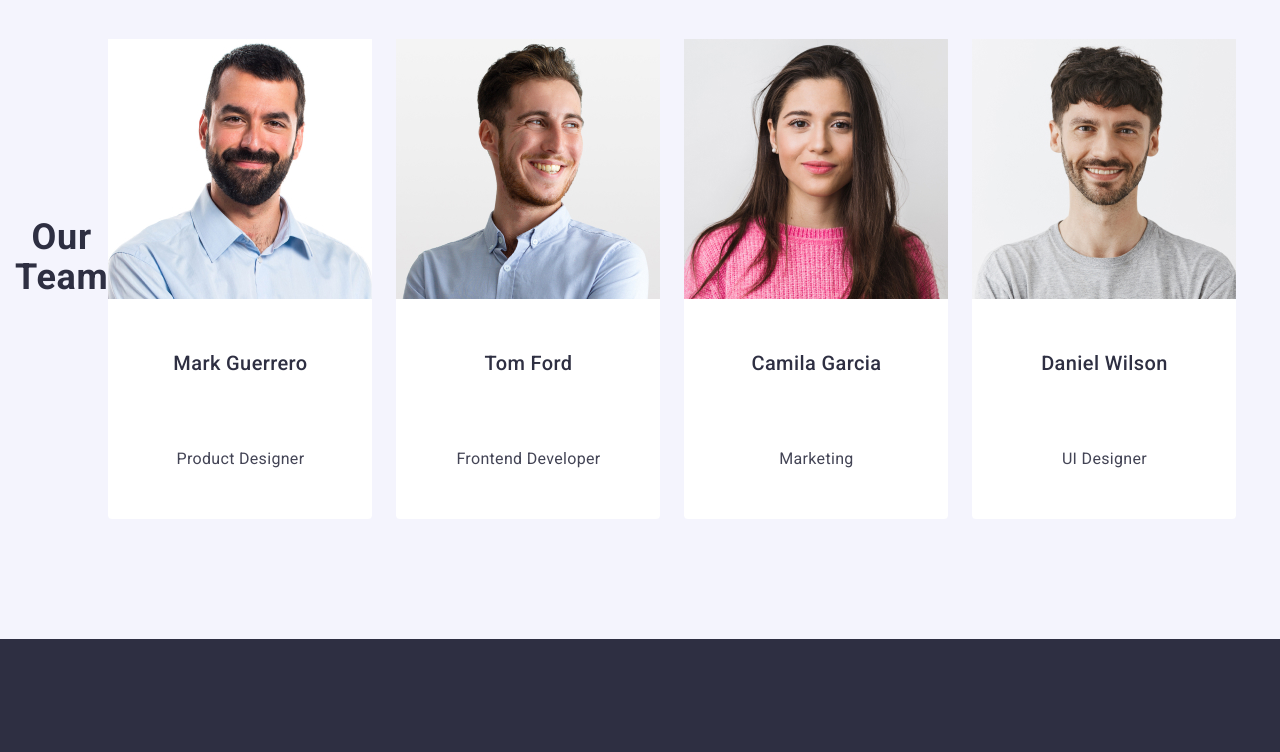
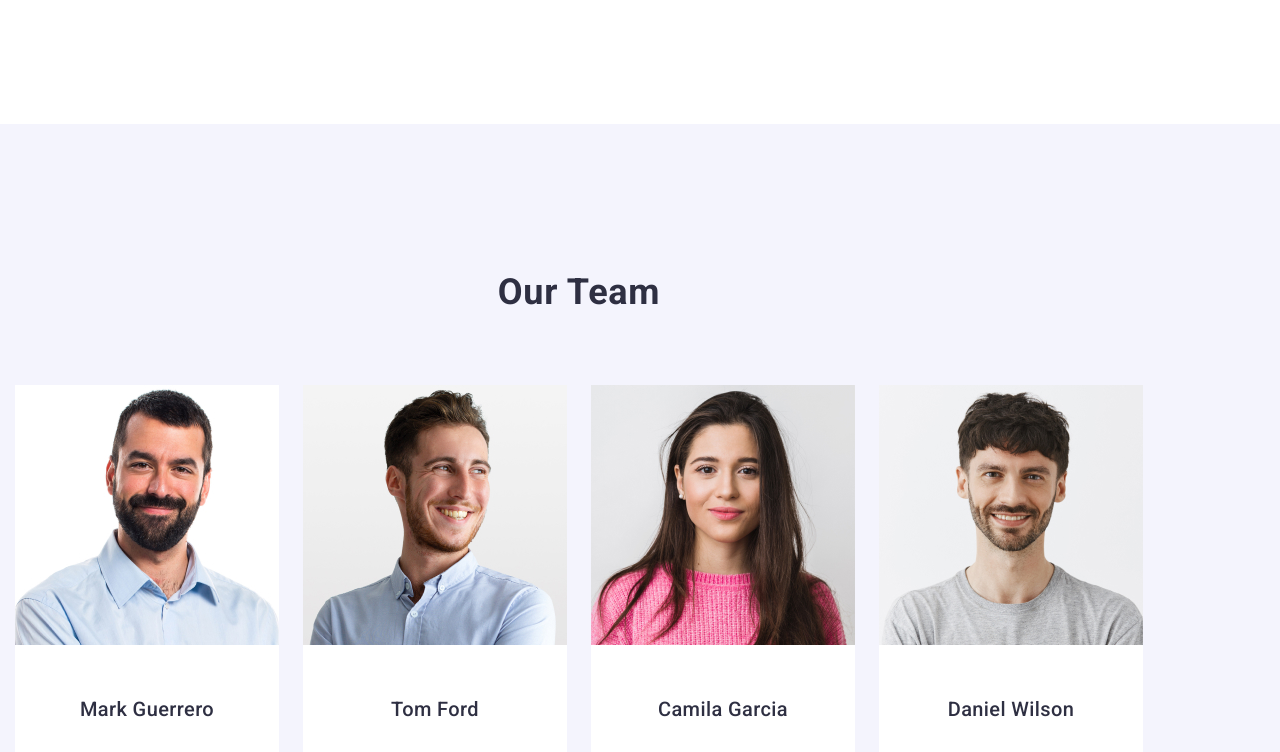
Before and after one commit to AntonHladun/goit-markup-hw-03, a plain HTML site: page index.html in a window 1280 px wide. Shown: the part 1703-2455 px from the top of the page. Drawn offline with nearby package versions, Linux system fonts and the light colour scheme.

Commit message:
Update styles.css

```diff
--- a/css/styles.css
+++ b/css/styles.css
@@ -26,9 +26,10 @@ img {
   display: block;
 }
 .container {
-  display: flex;
+  display: inline-block;
   align-items: center;
   width: 1158px;
+  margin: 0;
   padding: 0 15px 0 15px;
 }
 /*Navigation*/
```
